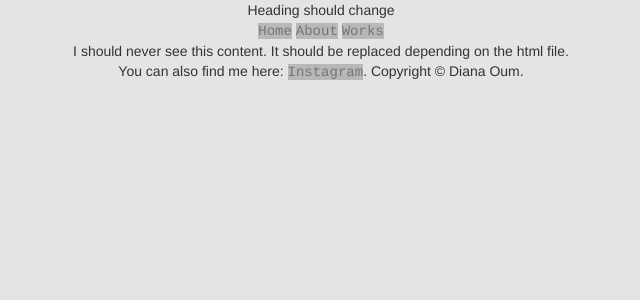
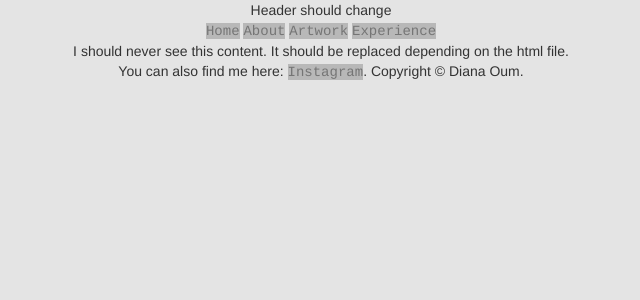
Before and after one commit to dikou/DO_Portfolio, a Python web app: template templates/base.html in a window 1280 px wide. Shown: the top 300 px of the page, without its empty margins (319-959 px from the left). Run offline with Jinja, Linux system fonts and the light colour scheme; the template is opened without the code that fills it: most values are stand-ins (such as "Sample title", 1, 10 or a date in 2020); some libraries are stand-ins or nearby versions.

Commit message:
Add photos and experience page

```diff
--- a/main.py
+++ b/main.py
@@ -35,8 +35,10 @@ class MainHandler(webapp2.RequestHandler):
                 self.response.write(template.render({'title': 'HOME'}))
             elif path == "/about":
                 self.response.write(template.render({'title': 'ABOUT'}))
-            elif path == "/works":
-                self.response.write(template.render({'title': 'WORKS'}))
+            elif path == "/artwork":
+                self.response.write(template.render({'title': 'ARTWORK'}))
+            elif path == "/experience":
+                self.response.write(template.render({'title': 'EXPERIENCE'}))
         except:
             template = JINJA_ENVIRONMENT.get_template('templates/index')
             self.response.write(template.render({'title': 'HOME'}))
--- a/templates/base.html
+++ b/templates/base.html
@@ -2,6 +2,7 @@
 <html lang="en">
 <head>
 	<meta charset="UTF-8">
+
 	<link rel="stylesheet" href="static/default.css">
 	<!-- Latest compiled and minified CSS -->
 	<link rel="stylesheet" href="https://maxcdn.bootstrapcdn.com/bootstrap/3.3.6/css/bootstrap.min.css" integrity="sha384-1q8mTJOASx8j1Au+a5WDVnPi2lkFfwwEAa8hDDdjZlpLegxhjVME1fgjWPGmkzs7" crossorigin="anonymous">
@@ -11,19 +12,22 @@
 
 	<!-- Latest compiled and minified JavaScript -->
 	<script src="https://maxcdn.bootstrapcdn.com/bootstrap/3.3.6/js/bootstrap.min.js" integrity="sha384-0mSbJDEHialfmuBBQP6A4Qrprq5OVfW37PRR3j5ELqxss1yVqOtnepnHVP9aJ7xS" crossorigin="anonymous"></script>
+
 	<link rel="stylesheet" href="static/style.css">
+
 	<title> Diana Oum - {{title}} </title>
 </head>
 <body>
 	<header>
 		{% block header %}
-		Heading should change
+		Header should change
 		{% endblock %}
 
 			<nav>
 			<a href = "index">{% if title == 'HOME' %}{{title}}{% else %}Home{% endif %}</a>
 			<a href = "about">{% if title == 'ABOUT' %}{{title}}{% else %}About{% endif %}</a>
-			<a href = "works">{% if title == 'PROJECTS' %}{{title}}{% else %}Works{% endif %}</a>
+			<a href = "artwork">{% if title == 'PROJECTS' %}{{title}}{% else %}Artwork{% endif %}</a>
+			<a href = "experience">{% if title == 'EXPERIENCE' %}{{title}}{% else %}Experience{% endif %}</a>
 			</nav>
 	</header>
 
```
Also changed, not shown: static/creation.jpg (added), static/cutshort.jpg (added), static/discrepancy.jpg (added), static/me.jpg (renamed from static/IMG_7696.jpg), static/misunderstood.jpg (added), static/paradise.jpg (added), static/style.css (line endings or trailing spaces), 7 other files.
